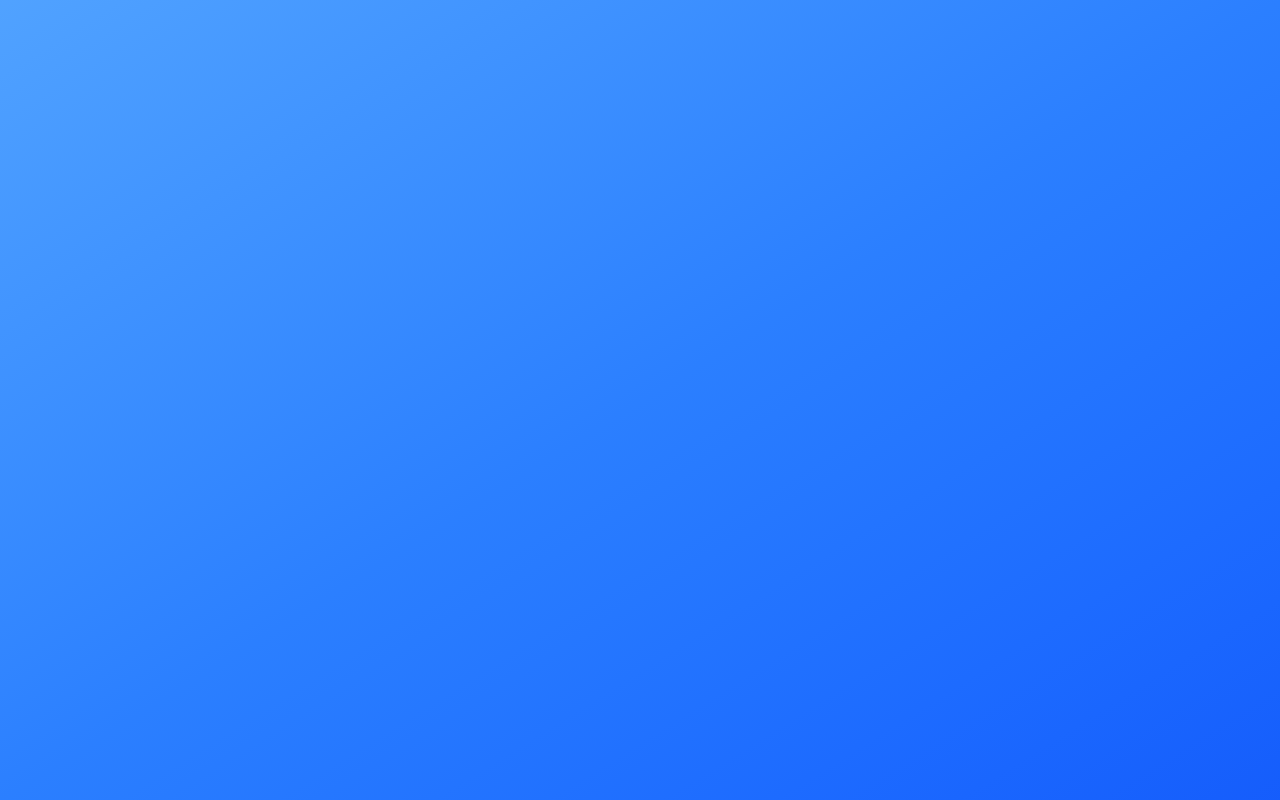
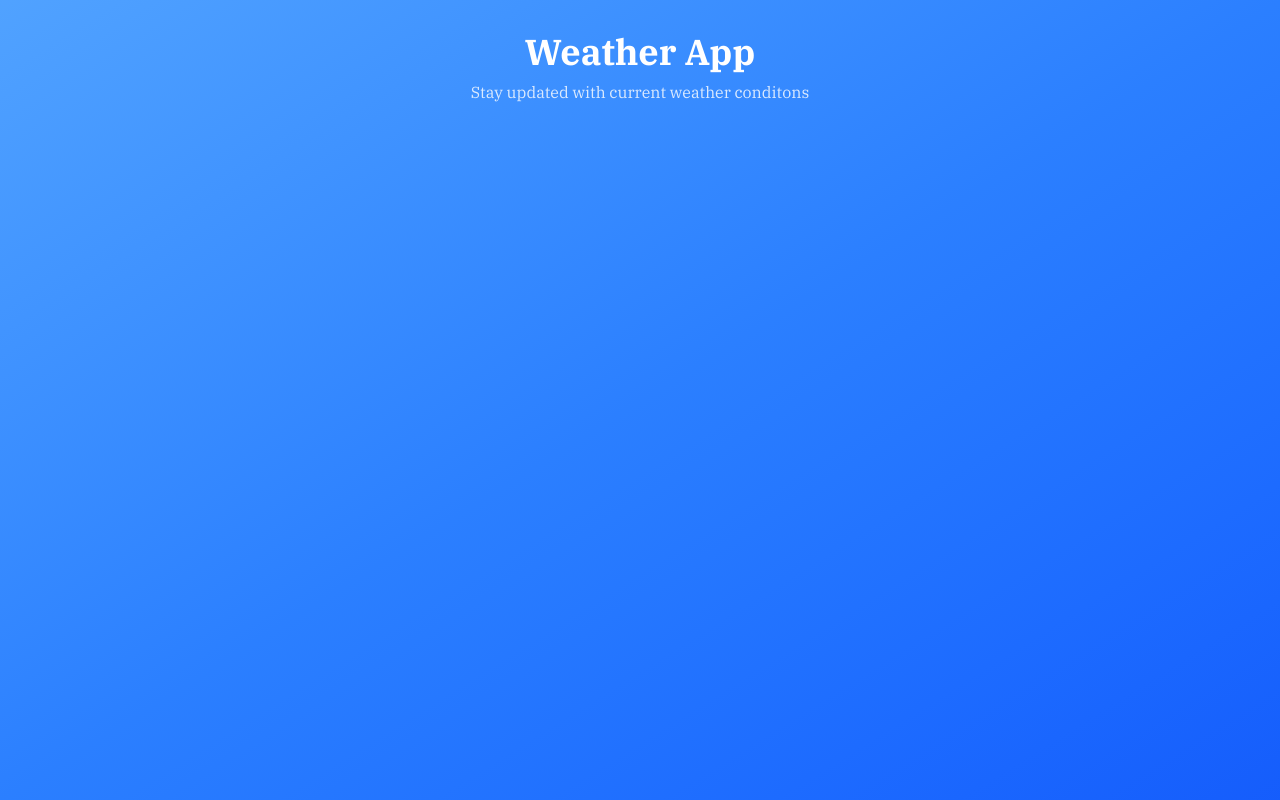
Before and after one commit to Rajasi-Desai/Weather-App, a React (Vite) app: page / in a window 1280 px wide. Built offline with nearby package versions, Linux system fonts and the light colour scheme.

Commit message:
header and overall app font changes

```diff
--- a/index.html
+++ b/index.html
@@ -5,6 +5,9 @@
     <link rel="icon" type="image/png" href="/images/favicon-32x32.png" />
     <meta name="viewport" content="width=device-width, initial-scale=1.0" />
     <title>Weather App</title>
+    <link rel="preconnect" href="https://fonts.googleapis.com">
+    <link rel="preconnect" href="https://fonts.gstatic.com" crossorigin>
+    <link href="https://fonts.googleapis.com/css2?family=IBM+Plex+Serif:ital,wght@0,100;0,200;0,300;0,400;0,500;0,600;0,700;1,100;1,200;1,300;1,400;1,500;1,600;1,700&display=swap" rel="stylesheet">
   </head>
   <body>
     <div id="root"></div>
--- a/src/App.css
+++ b/src/App.css
@@ -1 +1,5 @@
 @import "tailwindcss";
+
+:root {
+  font-family: "IBM Plex Serif", -apple-system, BlinkMacSystemFont, "Segoe UI", Roboto, "Helvetica Neue", "Noto Sans", Arial, sans-serif, "Apple Color Emoji", "Segoe UI Emoji", "Segoe UI Symbol", "Noto Color Emoji";
+}
--- a/src/components/Header.jsx
+++ b/src/components/Header.jsx
@@ -1,7 +1,12 @@
 const Header = () => {
   return (
-    <div>
-
+    <div className="text-center mb-8">
+      <h1 className="text-4xl font-bold text-white mb-2">
+        Weather App
+      </h1>
+      <p className="text-blue-100">
+        Stay updated with current weather conditons
+      </p>
     </div>
   );
 };
```
